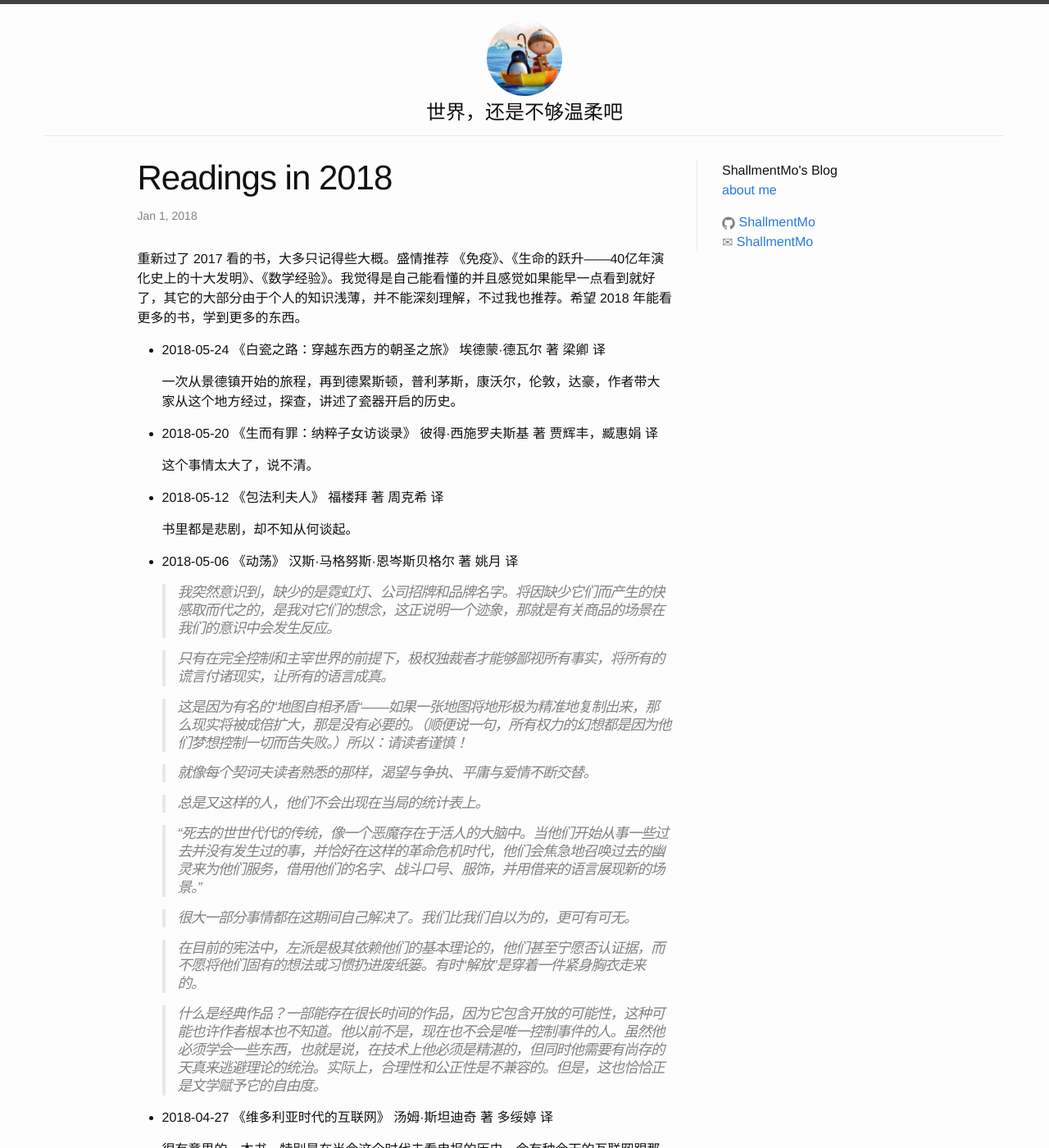
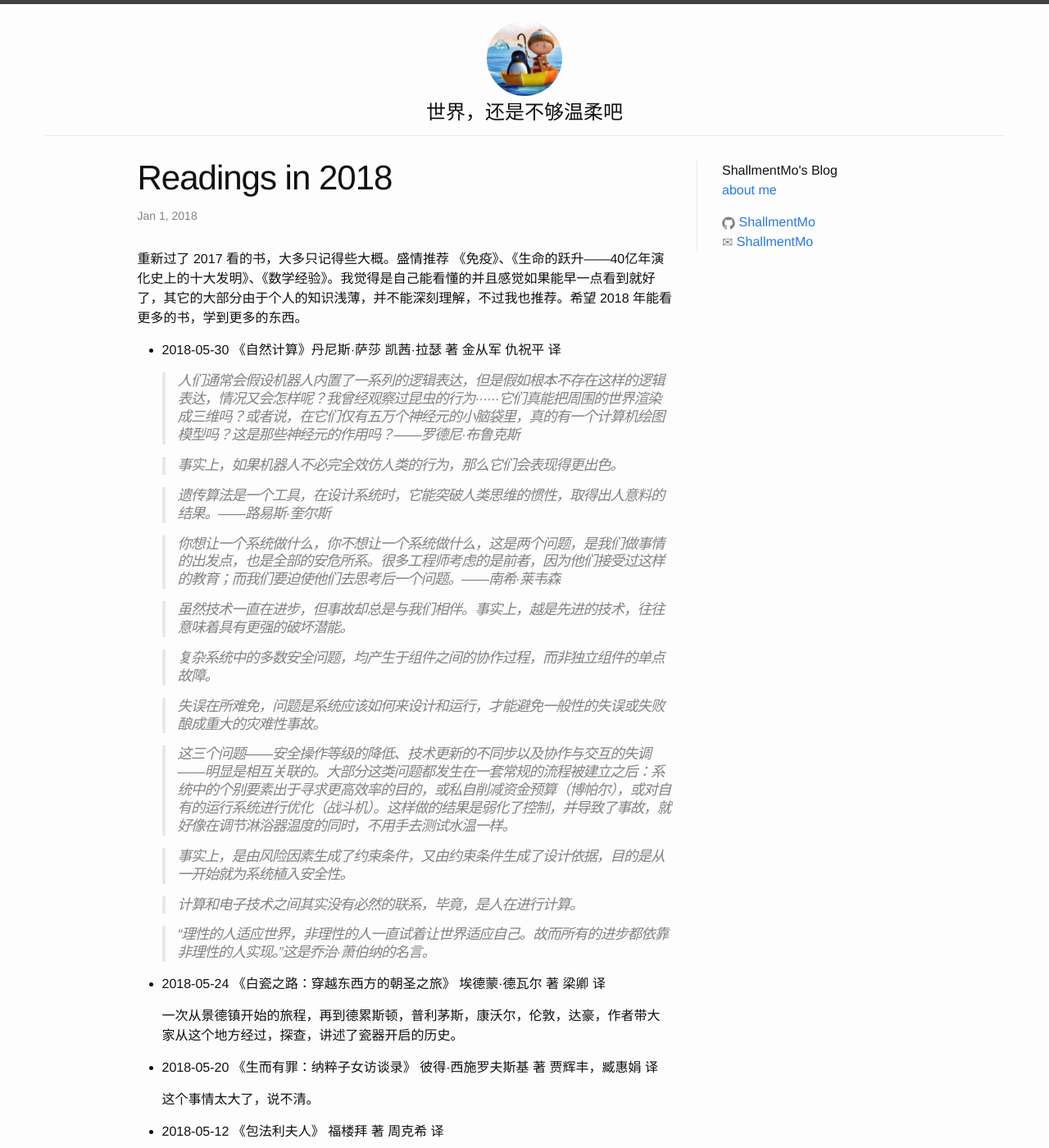
Before and after one commit to ShallmentMo/shallmentmo.github.com, a Jekyll site: the page built from _posts/2018-01-01-reading-in-2018.md, in a window 1280 px wide and 1400 px high. Shown: the whole window at 82% size. Built offline with Jekyll 4.4.1, drawn with Linux system fonts in a browser that asks for light colours.

Commit message:
add 2018-05-30 reading

```diff
--- a/_posts/2018-01-01-reading-in-2018.md
+++ b/_posts/2018-01-01-reading-in-2018.md
@@ -6,6 +6,30 @@ categories: posts
 ---
 
 重新过了 2017 看的书，大多只记得些大概。盛情推荐 《免疫》、《生命的跃升——40亿年演化史上的十大发明》、《数学经验》。我觉得是自己能看懂的并且感觉如果能早一点看到就好了，其它的大部分由于个人的知识浅薄，并不能深刻理解，不过我也推荐。希望 2018 年能看更多的书，学到更多的东西。
+
+* 2018-05-30 《自然计算》丹尼斯·萨莎 凯茜·拉瑟 著 金从军 仇祝平 译
+
+  > 人们通常会假设机器人内置了一系列的逻辑表达，但是假如根本不存在这样的逻辑表达，情况又会怎样呢？我曾经观察过昆虫的行为······它们真能把周围的世界渲染成三维吗？或者说，在它们仅有五万个神经元的小脑袋里，真的有一个计算机绘图模型吗？这是那些神经元的作用吗？——罗德尼·布鲁克斯
+
+  > 事实上，如果机器人不必完全效仿人类的行为，那么它们会表现得更出色。
+
+  > 遗传算法是一个工具，在设计系统时，它能突破人类思维的惯性，取得出人意料的结果。——路易斯·奎尔斯
+
+  > 你想让一个系统做什么，你不想让一个系统做什么，这是两个问题，是我们做事情的出发点，也是全部的安危所系。很多工程师考虑的是前者，因为他们接受过这样的教育；而我们要迫使他们去思考后一个问题。——南希·莱韦森
+
+  > 虽然技术一直在进步，但事故却总是与我们相伴。事实上，越是先进的技术，往往意味着具有更强的破坏潜能。
+
+  > 复杂系统中的多数安全问题，均产生于组件之间的协作过程，而非独立组件的单点故障。
+
+  > 失误在所难免，问题是系统应该如何来设计和运行，才能避免一般性的失误或失败酿成重大的灾难性事故。
+
+  > 这三个问题——安全操作等级的降低、技术更新的不同步以及协作与交互的失调——明显是相互关联的。大部分这类问题都发生在一套常规的流程被建立之后：系统中的个别要素出于寻求更高效率的目的，或私自削减资金预算（博帕尔），或对自有的运行系统进行优化（战斗机）。这样做的结果是弱化了控制，并导致了事故，就好像在调节淋浴器温度的同时，不用手去测试水温一样。
+
+  > 事实上，是由风险因素生成了约束条件，又由约束条件生成了设计依据，目的是从一开始就为系统植入安全性。
+
+  > 计算和电子技术之间其实没有必然的联系，毕竟，是人在进行计算。
+
+  > “理性的人适应世界，非理性的人一直试着让世界适应自己。故而所有的进步都依靠非理性的人实现。”这是乔治·萧伯纳的名言。
 
 * 2018-05-24 《白瓷之路：穿越东西方的朝圣之旅》 埃德蒙·德瓦尔 著 梁卿 译
 
```
Also changed, not shown: Gemfile.lock.
